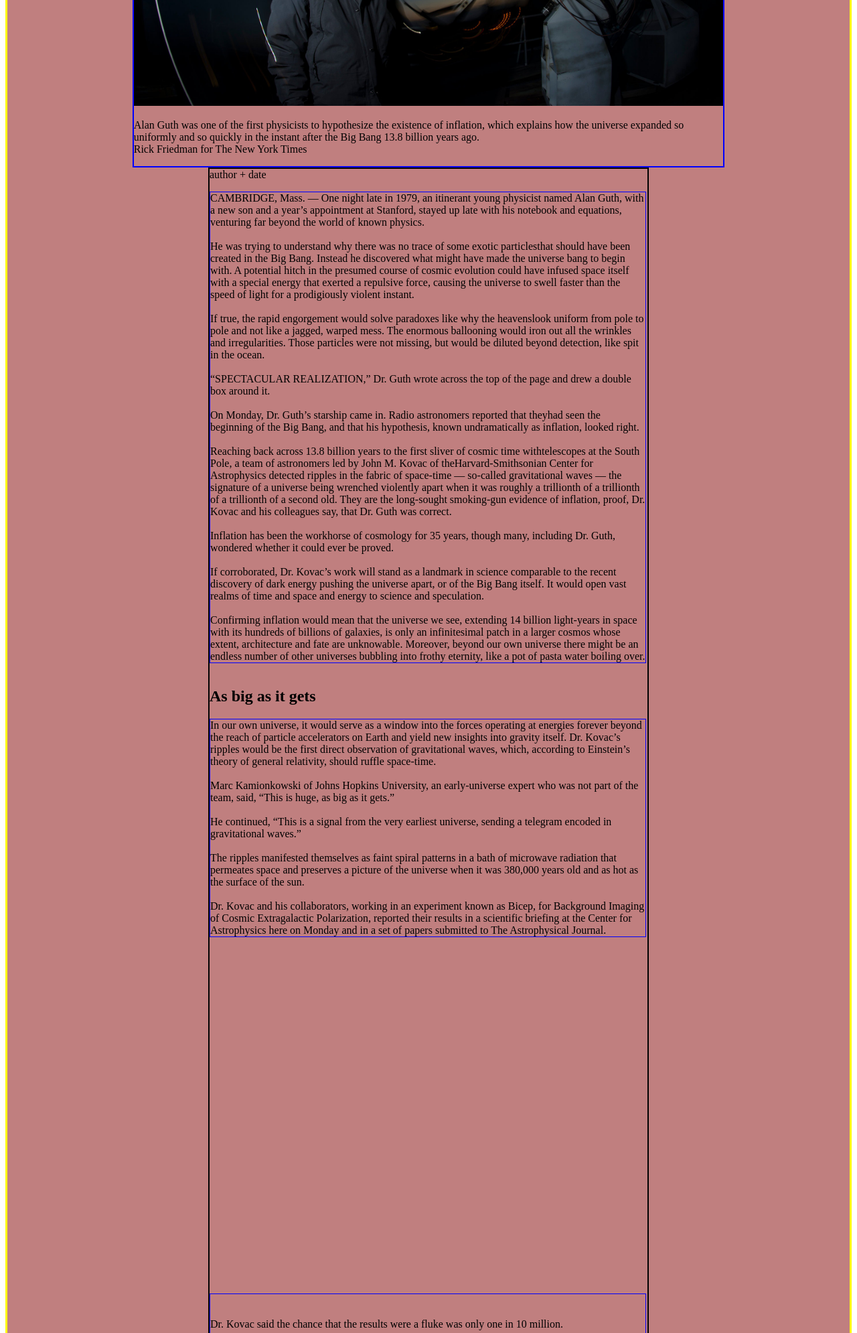
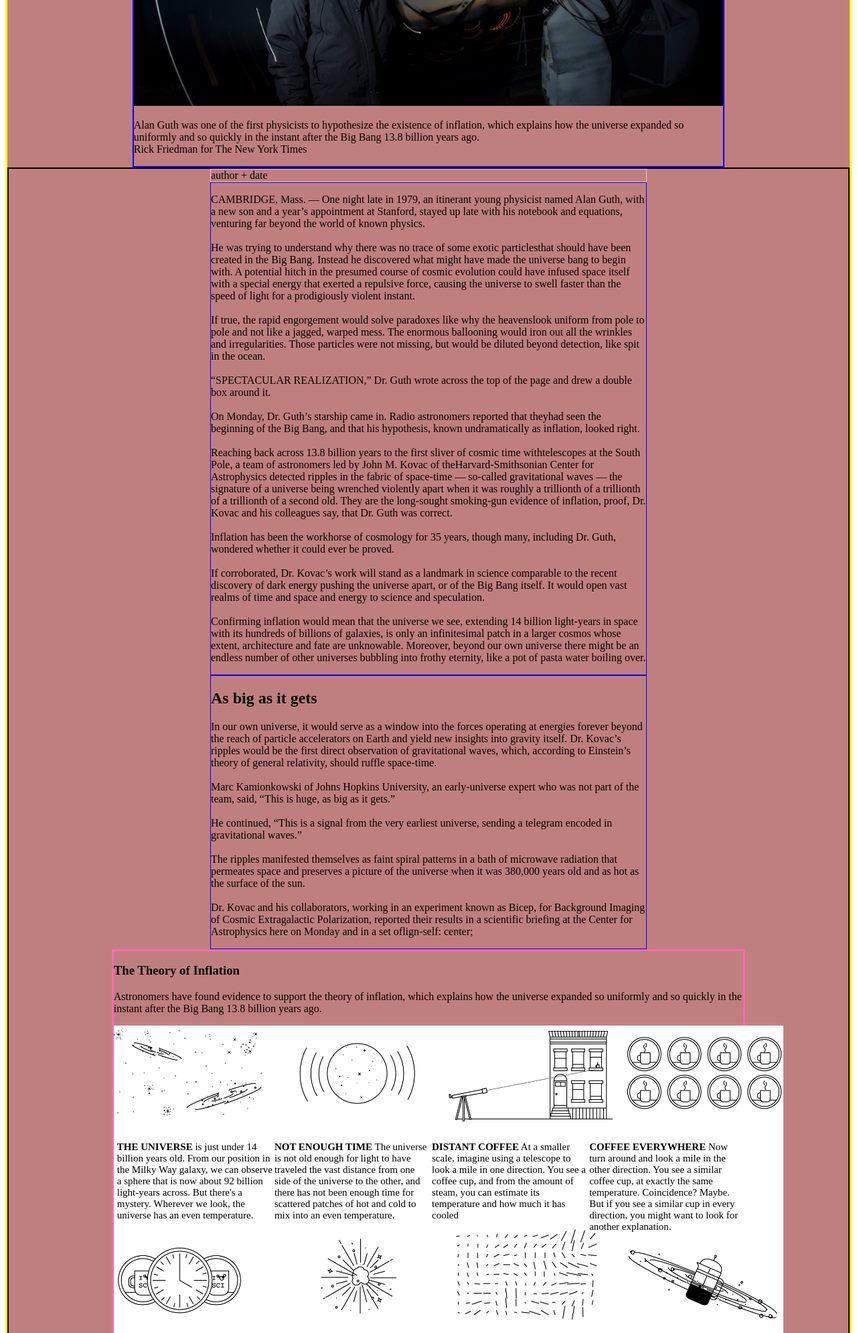
Before and after one commit to emarjani/ny-times-article, a PHP site: page /article.html in a window 1280 px wide. Shown: the part 605-2595 px from the top of the page at 67% size. Run offline with PHP 8.4, Linux system fonts and the light colour scheme.

Commit message:
article infographic html and css

```diff
--- a/article.css
+++ b/article.css
@@ -21,26 +21,6 @@
     max-width: 650px;
 }
 
-/* ARTICLE INFOGRAPHIC */
-
-.article-infographic {
-    border: 3px hotpink solid;
-    /* position: absolute;
-    height: 500px;
-    margin-left: -200px;
-    width: 80%; */
-}
-
-#divider {
-    margin-top: 500px;
-}
-
-article {
-    border: 2px black solid;
-    display: flex;
-    flex-direction: column;
-    justify-items: center;
-}
 
 /* HEADER STYLING */
 
@@ -85,23 +65,81 @@
 
 }
 
-.article-section p {
+
+article {
+    border: 2px black solid;
+    display: flex;
+    flex-direction: column;
+    align-items: center;
+    min-width: 80%;
+}
+
+.article-credits {
+    border: 1px pink solid;
+    width: 650px;
+}
+
+.article-section {
     border: 1px blue solid;
     min-width: 200px;
     max-width: 650px;
 }
 
-/* .article-section {
-    display: flex;
-     */
+/* ARTICLE INFOGRAPHIC */
 
-/*
-____________________ */
+.article-infographic {
+    border: 3px hotpink solid;
+    max-width: 75%;
+    min-height: 700px;
+    /* same width as article */
+}
+
+.infographic-grid {
+    position: relative;
+}
+
+.infographic-grid img {
+    width: 100%;
+    min-width: 1000px;
+}
+
+.infographic-grid p{
+    position: absolute;
+    max-width: 25%;
+    font-size: 15px;
+}
+
+.row1 {top: 25%; padding: 5px}
+
+#para-1{left: 0%}
+#para-2{left: 25%}
+#para-3{left: 50%}
+#para-4{left: 75%}
+
+.row2 {bottom: 0%}
+
+#para-5{left: 0%}
+#para-6{left: 25%}
+#para-7{left: 50%}
+#para-8{left: 75%}
+
+
+/* ____________________ */
 
 .end-tag{
-    border: 1px purple solid;
-    /* display: flex; */
+    border: 2px purple solid;
 }
+
+.end-tag p {
+    border: 1px red solid;
+    min-width: 600px;
+}
+
+.end-tag-buttons {
+    display: flex;
+    justify-content: space-between;
+}
+
 
 /* mini aside */
 
--- a/article.html
+++ b/article.html
@@ -38,8 +38,10 @@
 
             <!-- article body-->
             <article>
-                <div>author + date
-                </div>
+                <section class="article-credits">
+                    <div>author + date
+                    </div>
+                </section>
 
                 <section class="article-section">
                     <p>
@@ -66,26 +68,41 @@
                         not part of the team, said, “This is huge, as big as it gets.”<br><br>He continued, “This is a signal from the very earliest universe, sending a telegram encoded in gravitational waves.”<br><br>
                         The ripples manifested themselves as faint spiral patterns in a bath of microwave radiation that permeates space and preserves a picture of the universe when it was 380,000 years old and as hot as the surface of the sun.<br><br>
                         Dr. Kovac and his collaborators, working in an experiment known as Bicep, for Background Imaging of Cosmic Extragalactic Polarization, reported their results in a scientific briefing at the Center for Astrophysics here on Monday and in
-                        a set of papers submitted to The Astrophysical Journal.
-                    </p>
+                        a set oflign-self: center;
                 </section>
 
 
-                <!-- <section class="article-infographic">
+                <section class="article-infographic">
                     <div>
                         <h3>The Theory of Inflation</h3>
                         <p>Astronomers have found evidence to support the theory of inflation, which explains how the universe expanded so uniformly and so quickly in the instant after the Big Bang 13.8 billion years ago.</p>
                     </div>
 
                     <div class="infographic-grid">
+                        <img src="imgs/theory_of_inflation/inflation-945 (1).png">
+                        <p class="row1" id="para-1"><b>THE UNIVERSE</b> is just under  14 billion years old. From our position in the Milky Way galaxy, we can observe a sphere that is now about 92 billion light-years across. But there's a mystery. Wherever we look, the universe has an even temperature.</p>
+
+                        <p class="row1" id="para-2"><b>NOT ENOUGH TIME</b> The universe is not old enough for light to have traveled the vast distance from one side of the universe to the other, and there has not been enough time for scattered patches of hot and cold to mix into an even temperature.</p>
+
+                        <p class="row1" id="para-3"><b>DISTANT COFFEE</b>  At a smaller scale, imagine using a telescope to look a mile in one direction. You see a coffee cup, and from the amount of steam, you can estimate its temperature and how much it has cooled</p>
+
+                        <p class="row1" id="para-4"><b>COFFEE EVERYWHERE</b>  Now turn around and look a mile in the other direction. You see a similar coffee cup, at exactly the same temperature. Coincidence? Maybe. But if you see a similar cup in every direction, you might want to look for another explanation.</p>
+
+                        <p class="row2" id="para-5"><b>STILL NOT ENOUGH TIME</b>  There has not been enough time to carry coffee cups from place to place before they get cold. But if all the coffee cups were somehow filled from a single coffee pot, all at the same time, that might explain their even temperature</p>
+
+                        <p  class="row2" id="para-6"><b>INFLATION</b> solves this problem. The theory proposes that, less than a trillionth of a second after the Big Bang, the universe expanded faster than the speed of light. Tiny ripples in the violently expanding energy field eventually grew into the large-scale structures of the universe.</p>
+
+                        <p class="row2" id="para-7"><b>FLUCTUATION</b>  Astronomers have now detected evidence of these ancient fluctuations in swirls of polarized light in the cosmic background radiation, which is energy left over from the early universe. These are gravitational waves predicted by Einstein.</p>
+
+                        <p class="row2" id="para-8"><b>EXPANSION</b>  Returning to our coffee, imagine a single, central pot expanding faster than light and cooling to an even temperature as it expands. That is something like inflation. And the structure of the universe mirrors the froth and foam of the original pot.</p>
                     </div>
 
                     <div>
+                        <hr>
                         <p>By LARRY BUCHANAN and JONATHAN CORUM</p>
                     </div>
-                </section> -->
+                </section>
 
-                <div id="divider">
 
                 <section class="article-section">
                     <p>
@@ -156,8 +173,10 @@
                             A version of this article appears in print on March 18, 2014, Section A, Page 1 of the New York edition with the headline: Space
                             Ripples Reveal Big Bang’s Smoking Gun. Order Reprints | Today’s Paper | Subscribe
                         </p>
-                        <button>Read 615 Comments</button>
-                        <div>social media icons</div>
+                        <div class="end-tag-buttons">
+                            <button>Read 615 Comments</button>
+                            <div>social media icons</div>
+                        </div>
                     </section>
                 </section>
             </article>
```
